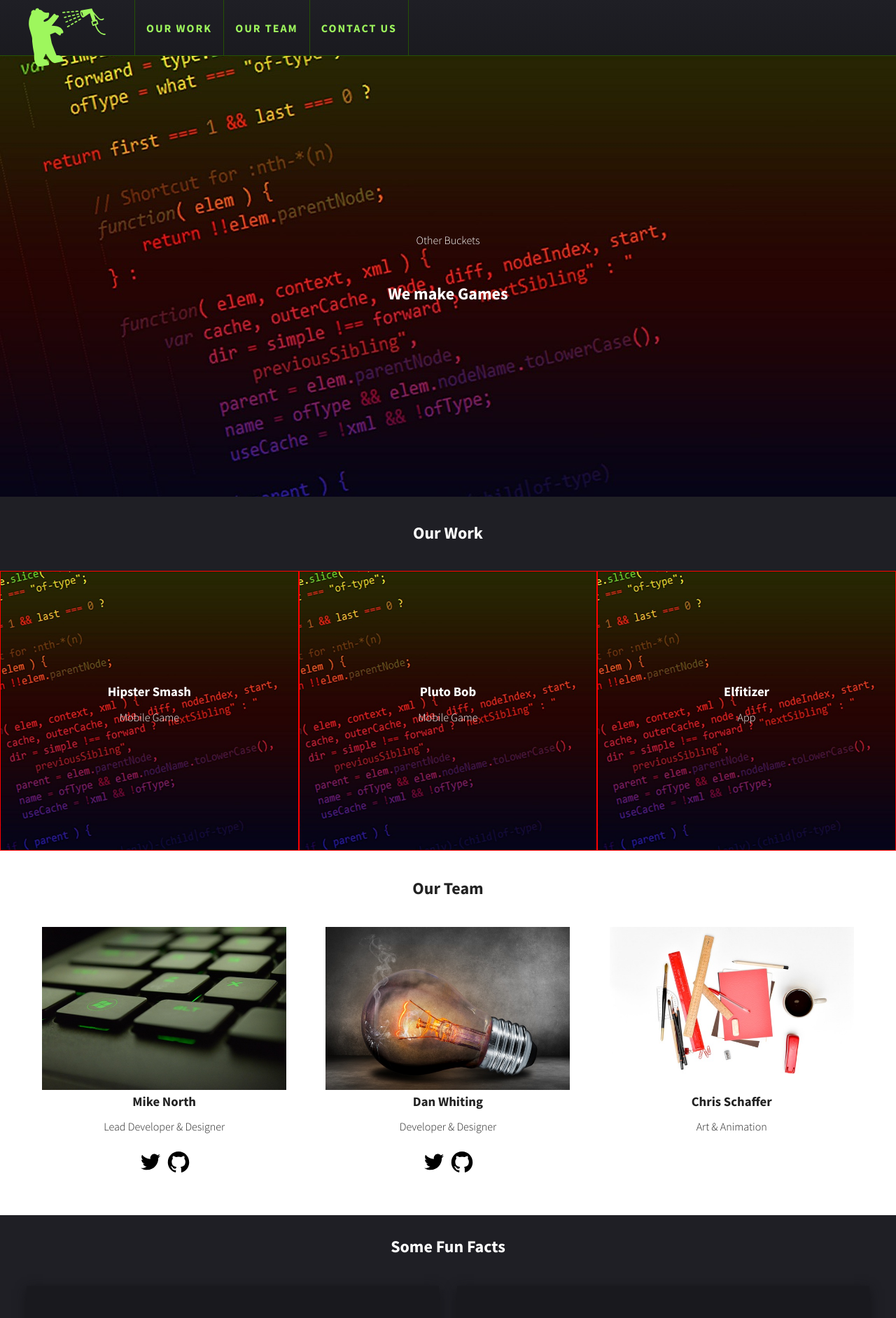
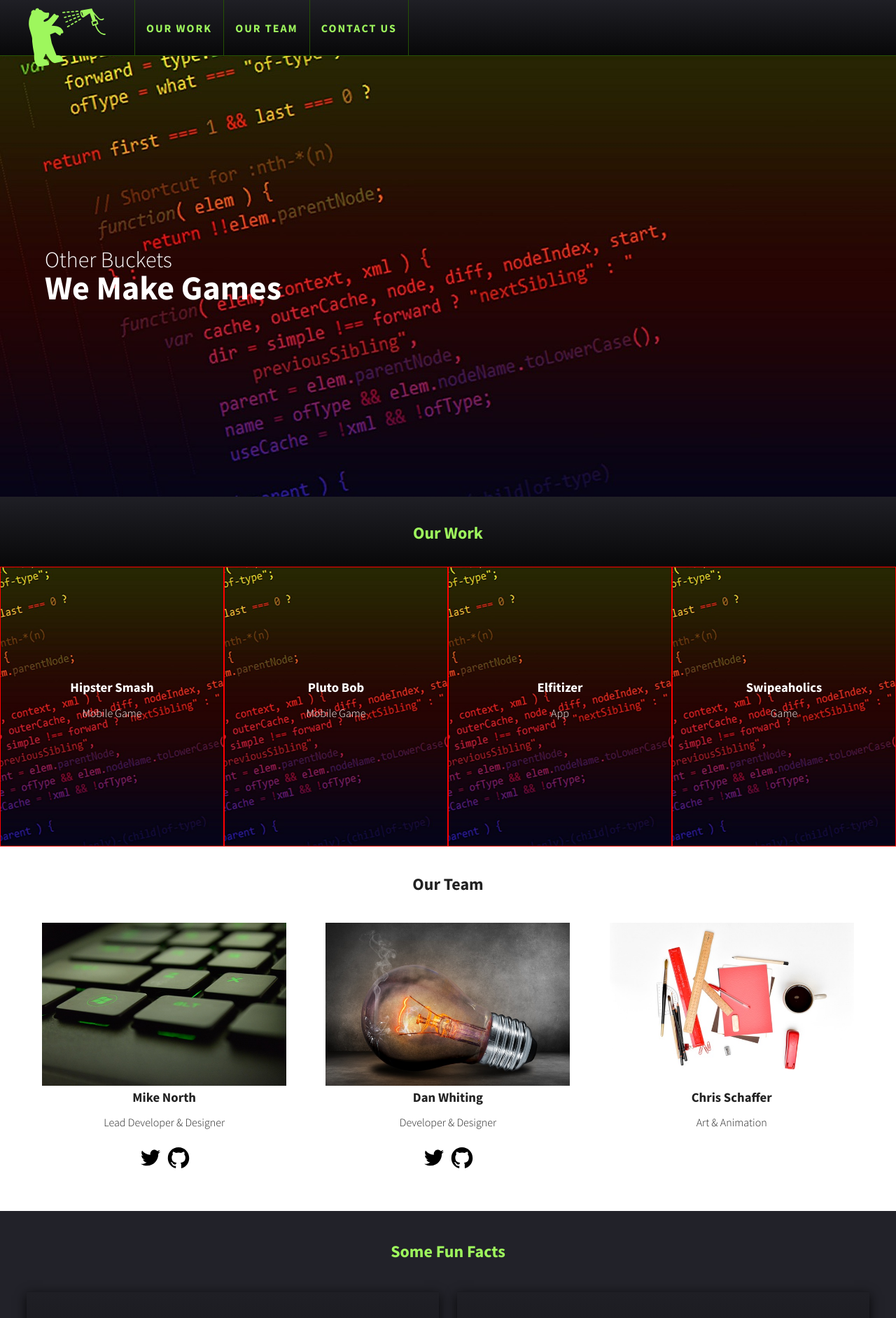
Before and after one commit to JimMerritt/other-buckets, a Jekyll site: the page built from index.html, in a window 1280 px wide. Shown: the top 1884 px of the page at 70% size. Built offline with Jekyll 4.4.1, drawn with Linux system fonts in a browser that asks for light colours.

Commit message:
Updated styles

```diff
--- a/_css/layout/_navigation.scss
+++ b/_css/layout/_navigation.scss
@@ -8,7 +8,7 @@
   background-image: linear-gradient(
     to bottom,
     $dark-grey,
-    darken($dark-grey, 2%)
+    darken($dark-grey, 10%)
   );
   border-bottom: 1px solid darken($green, 50%);
   color: white;
--- a/_css/typography/_base.scss
+++ b/_css/typography/_base.scss
@@ -14,3 +14,6 @@ a {
 .numeric {
   font-family: $source-mono;
 }
+.reversed {
+  color: $green;
+}
--- a/index.html
+++ b/index.html
@@ -3,11 +3,13 @@ layout: default
 ---
 
 <section class="row intro">
-  <p>Other Buckets</p>
-  <h1>We <span id="intro-dynamic-text">make</span> Games</h1>
+  <div>
+    <p>Other Buckets</p>
+    <h1>We <span id="intro-dynamic-text">Make</span> Games</h1>
+  </div>
 </section>
 <section id="work" class="row work">
-  <h2>Our Work</h2>
+  <h2 class="reversed">Our Work</h2>
   <section class="work__panel work__panel--hipster-smash">
     <div class="work__panel__copy">
       <h3>Hipster Smash</h3>
@@ -24,6 +26,12 @@ layout: default
     <div class="work__panel__copy">
       <h3>Elfitizer</h3>
       <p>App</p>
+    </div>
+  </section>
+  <section class="work__panel work__panel--swipeaholics">
+    <div class="work__panel__copy">
+      <h3>Swipeaholics</h3>
+      <p>Game</p>
     </div>
   </section>
 </section>
@@ -86,22 +94,22 @@ layout: default
   </section>
 </section>
 <section class="row facts">
-  <h2>Some Fun Facts</h2>
+  <h2 class="reversed">Some Fun Facts</h2>
   <section class="facts__panel">
-    <p class="numeric">175</p>
-    <p>Happy Players</p>
+    <p class="numeric reversed">175</p>
+    <p class="reversed">Happy Players</p>
   </section>
   <section class="facts__panel">
-    <p class="numeric">6</p>
-    <p>Projects Completed</p>
+    <p class="numeric reversed">6</p>
+    <p class="reversed">Projects Completed</p>
   </section>
   <section class="facts__panel">
-    <p class="numeric">257</p>
-    <p>Re-Draws</p>
+    <p class="numeric reversed">257</p>
+    <p class="reversed">Re-Draws</p>
   </section>
   <section class="facts__panel">
-    <p class="numeric">10060</p>
-    <p>Game Ideas</p>
+    <p class="numeric reversed">10060</p>
+    <p class="reversed">Game Ideas</p>
   </section>
 </section>
 <section class="row testimonials">
@@ -120,7 +128,7 @@ layout: default
   <h2>Reach Out!</h2>
   <p class="subtitle">If you'd like to reach out, click the button below and drop us a line!</p>
   <a class="button" href="mailto:otherbuckets+contactus@gmail.com?=Subject=Contact Us">Contact Us</a>
-  <section class="contact__map">
+  <!-- <section class="contact__map">
     <img src="" alt="">
-  </section>
+  </section> -->
 </section>
```
Also changed, not shown: _css/layout/_home.scss (+33 -6 lines), Gemfile.lock, assets/style.css, 4 other files.
